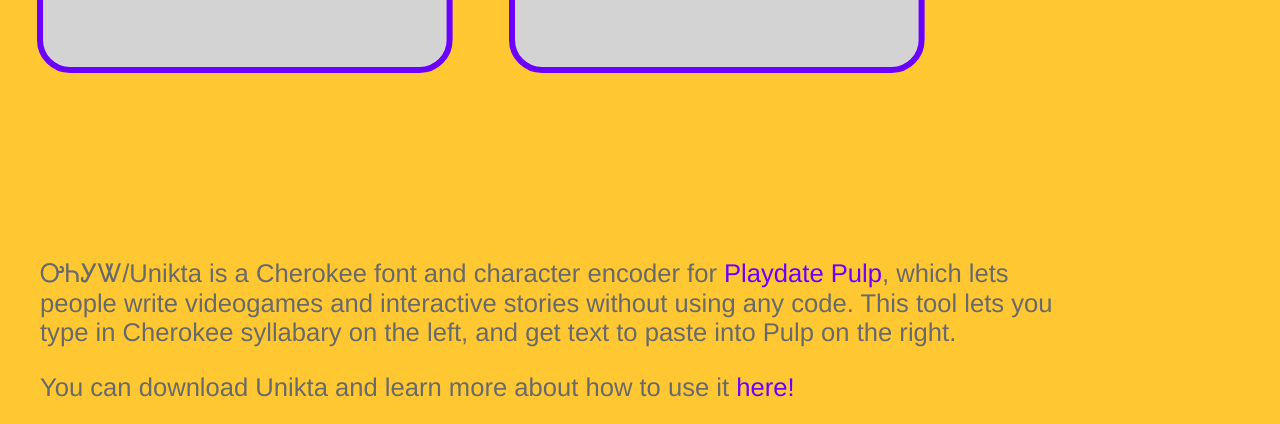
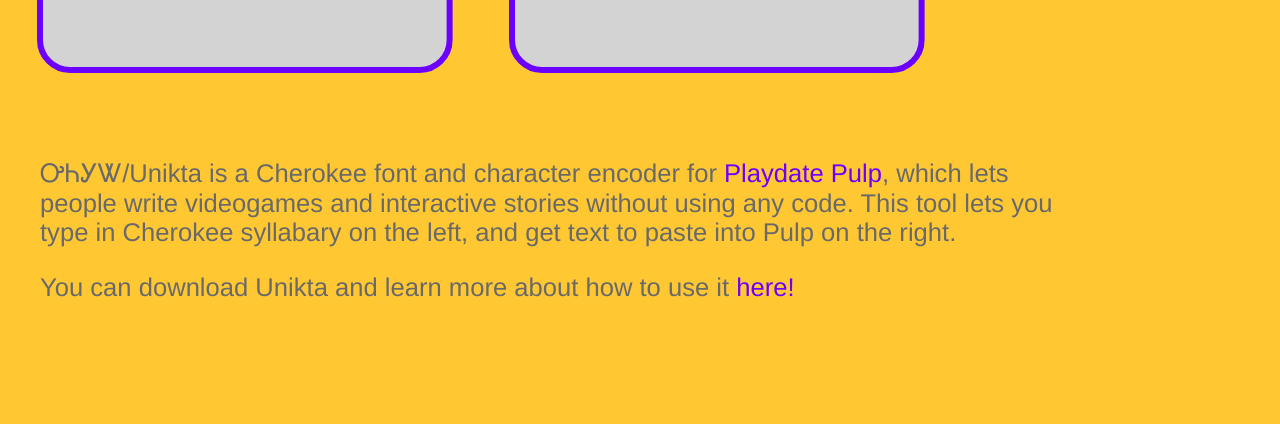
Before and after one commit to morgansleeper/Unikta, a plain HTML site: page index.html in a window 1280 px wide. Shown: the part 247-671 px from the top of the page. Drawn offline with Linux system fonts and the light colour scheme.

Commit message:
index.html & readme

```diff
--- a/index.html
+++ b/index.html
@@ -17,7 +17,7 @@
 		</div>
 
 		<div class="encoder">
-			<svg width="80%" height="400">
+			<svg width="80%" height="300">
 
 				<rect x="40" y="40" rx="30" ry="30" width="40%" height="200"
 							style="fill:lightgrey;stroke:#6c00ff;stroke-width:6;opacity:1;"/>
```
Also changed, not shown: 1 other file.
